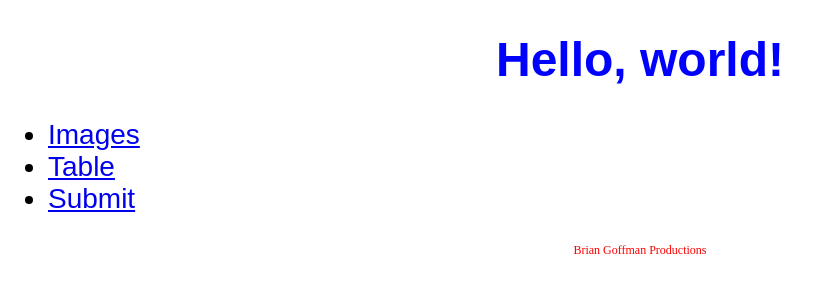
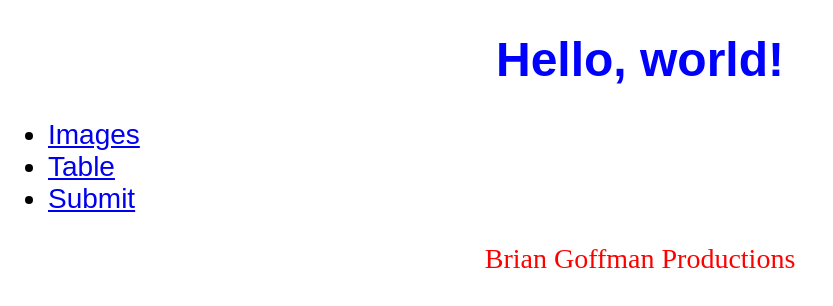
Before and after one commit to austinvoice/project0, a plain HTML site: page index.html in a window 1280 px wide. Shown: the whole page, without its empty margins (0-833 px from the left). Drawn offline with Linux system fonts and the light colour scheme.

Commit message:
Update styles.css

```diff
--- a/styles.css
+++ b/styles.css
@@ -16,6 +16,7 @@ ul {
 }
 
 footer {
-	font-size: 12px;
+	font-size: 28px;
 	text-align: center;
+	color: blue;
 }
```
